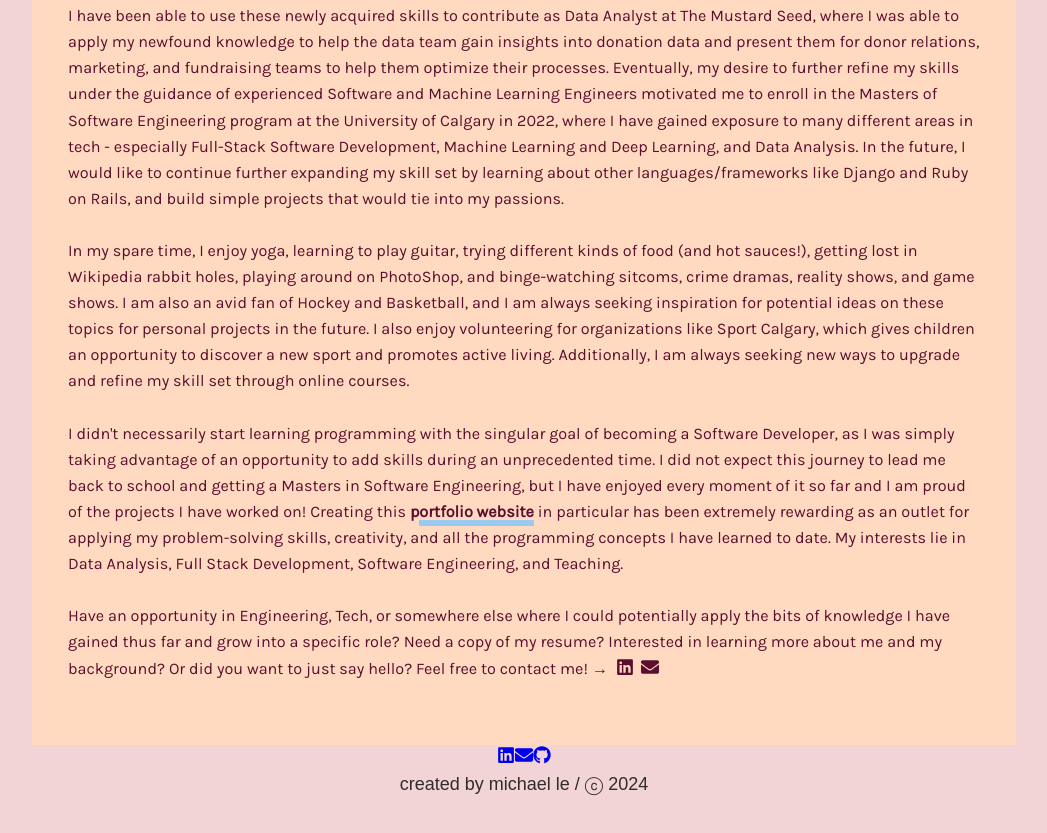
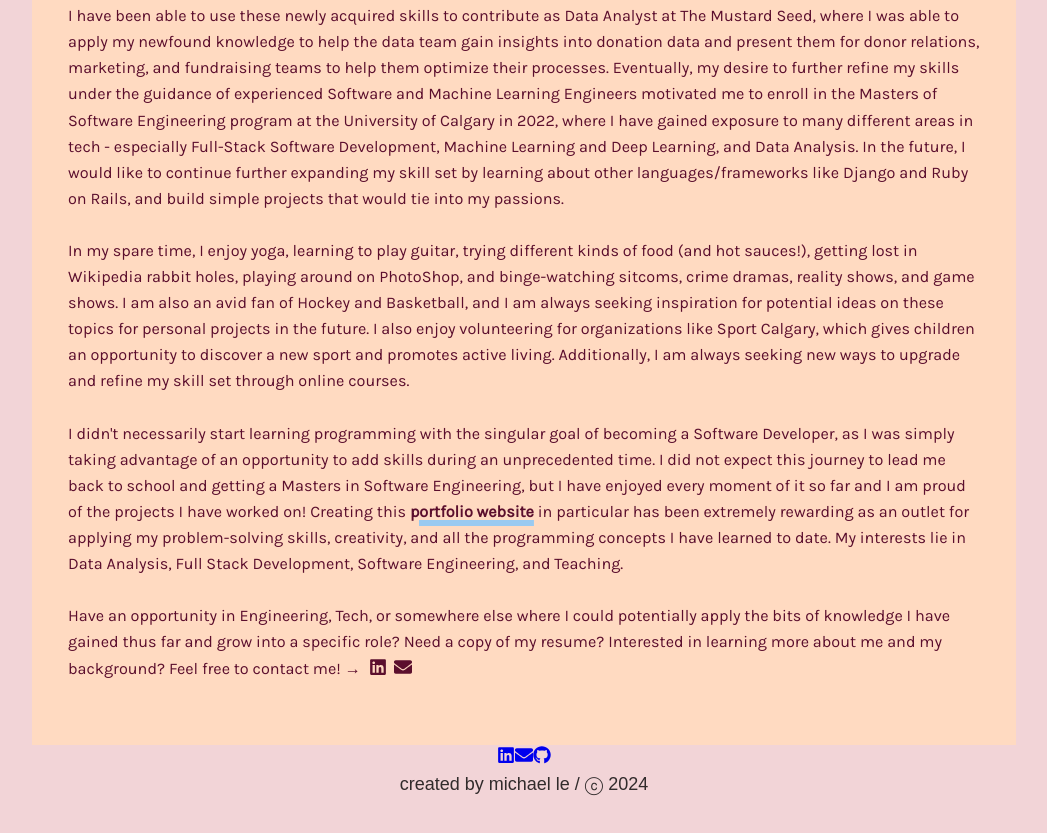
Before and after one commit to mileuc/portfolio, a Gatsby site: page /about in a window 1280 px wide. Shown: the part 888-1721 px from the top of the page, without its empty margins (116-1163 px from the left). Built offline with nearby package versions, Linux system fonts and the light colour scheme; Gatsby itself is replaced by a stand-in of ours.

Commit message:
Adjust bio

```diff
--- a/src/pages/about.js
+++ b/src/pages/about.js
@@ -156,8 +156,7 @@ const AboutPage = () => {
             Have an opportunity in Engineering, Tech, or somewhere else where I
             could potentially apply the bits of knowledge I have gained thus far
             and grow into a specific role? Need a copy of my resume? Interested
-            in learning more about me and my background? Or did you want to just
-            say hello? Feel free to contact me! →
+            in learning more about me and my background? Feel free to contact me! →
             <a
               className={aboutStyles.icon}
               href="https://www.linkedin.com/in/milecal/"
```
